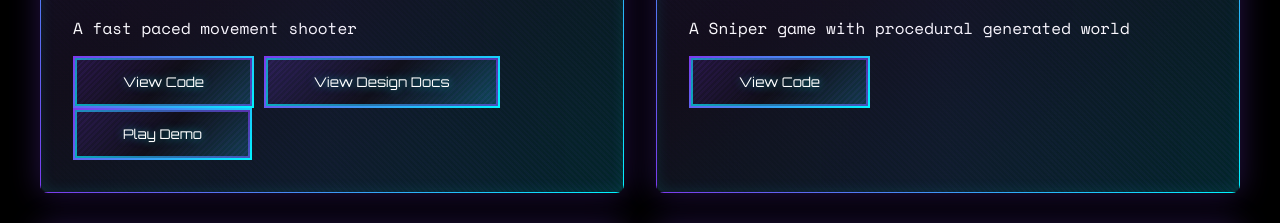
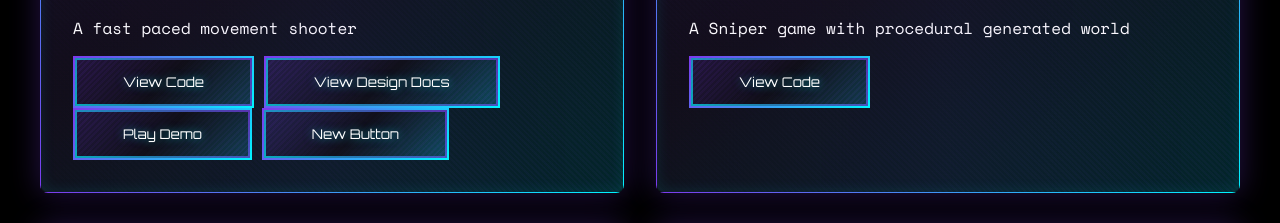
Before and after one commit to RishiKesh9849/Portfolio-Website, a plain HTML site: page index.html in a window 1280 px wide. Shown: the part 1435-1658 px from the top of the page. Drawn offline with nearby package versions, Linux system fonts and the light colour scheme.

Commit message:
Update index.html

```diff
--- a/index.html
+++ b/index.html
@@ -587,6 +587,7 @@
                     <a href=""><button class="download-btn">View Code</button></a>
                     <a href="https://drive.google.com/drive/folders/12gYtjBAZYrJHDFGAyEdxKezNFIAHEHhz?usp=sharing" target="_blank"><button class="download-btn">View Design Docs</button></a>
                     <a href="https://rishikesh-1.itch.io/chaos-reborn" target="_blank"><button class="download-btn">Play Demo</button></a>
+                    <a href="https://example.com" target="_blank"><button class="download-btn">New Button</button></a> <!-- New Button -->
                 </div>
                 <div class="project-card">
                     <div class="game-preview">
```
